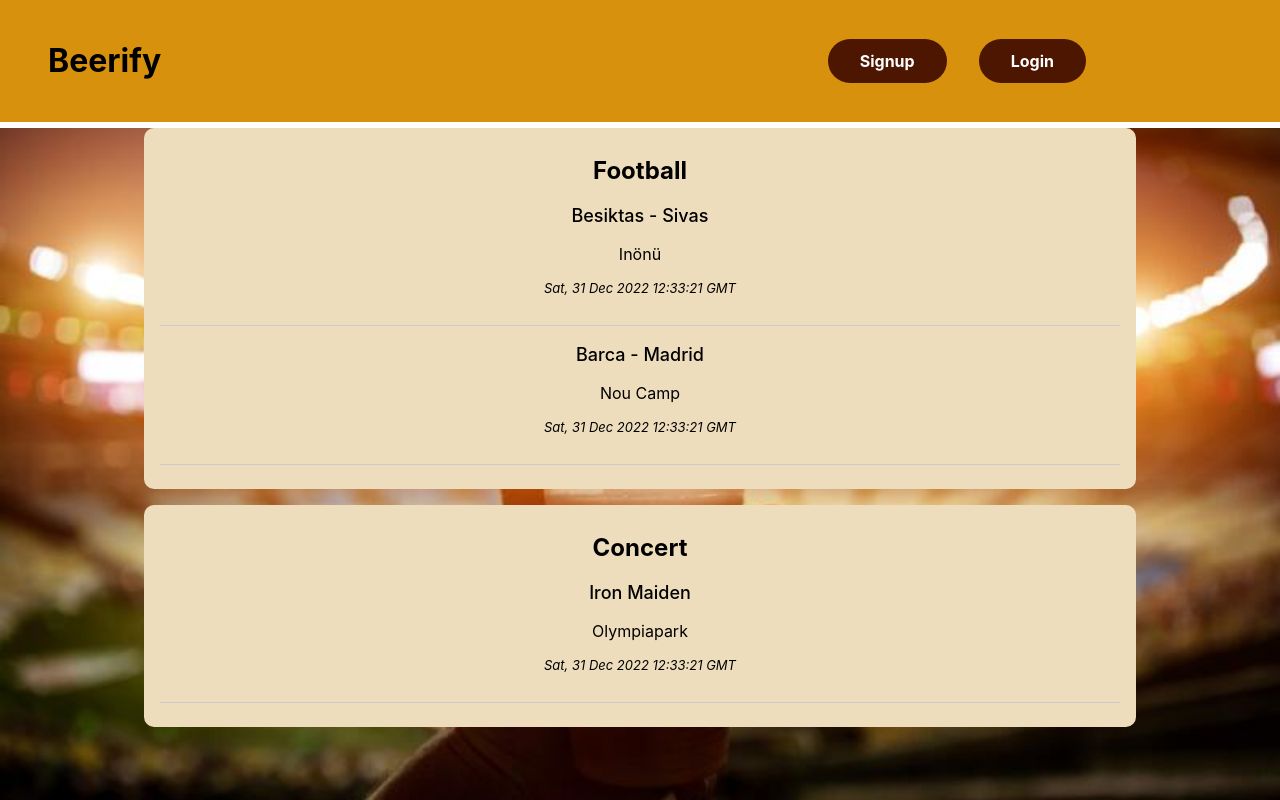
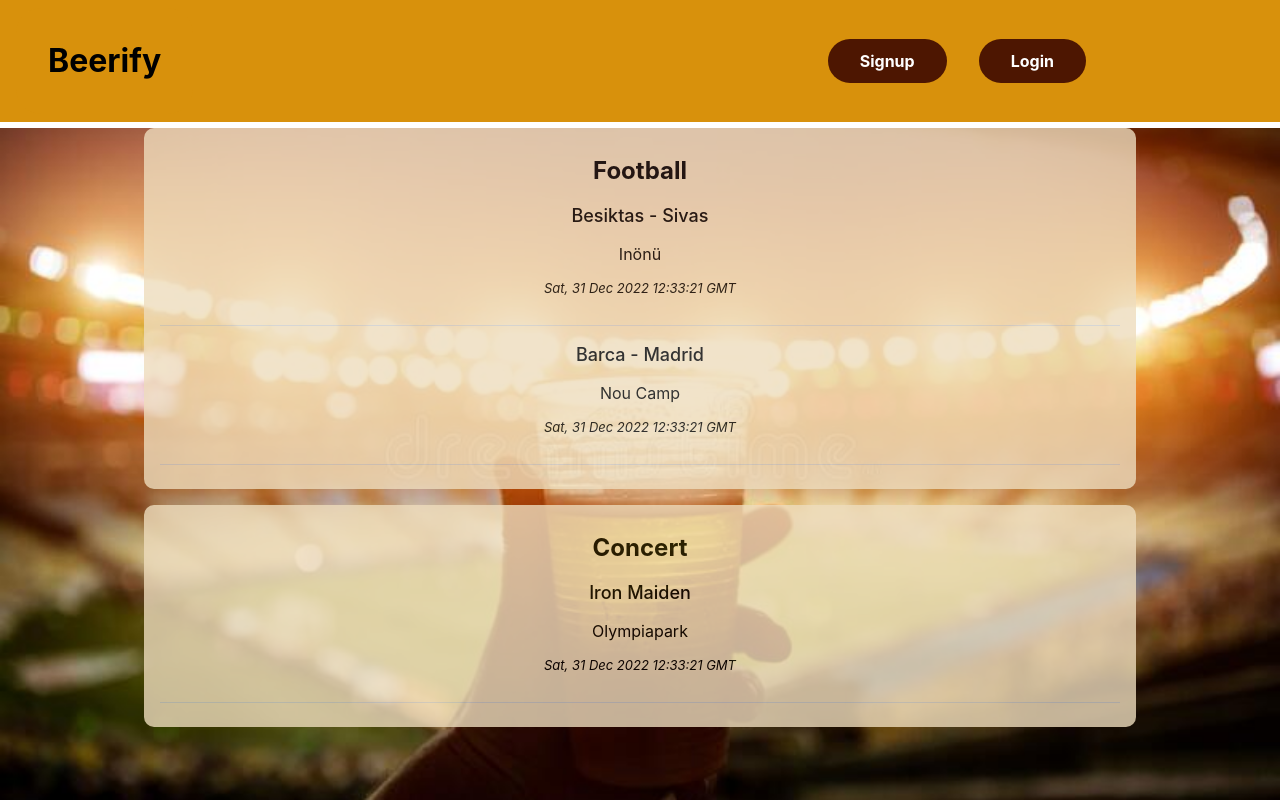
Before and after one commit to utr1903/beerify-frontend, a React (Create React App) app in the folder beerify/: page /events in a window 1280 px wide. Built offline with nearby package versions, Linux system fonts and the light colour scheme.

Commit message:
Add transparency

```diff
--- a/beerify/src/components/events/Events.module.css
+++ b/beerify/src/components/events/Events.module.css
@@ -6,6 +6,7 @@
   width: 75%;
   margin: 1rem auto 1rem auto;
   background: #eeddbd;
+  opacity: 0.8;
   padding: 8px 16px;
   text-align: center;
   border-radius: 10px;
--- a/beerify/src/components/login/Login.module.css
+++ b/beerify/src/components/login/Login.module.css
@@ -6,6 +6,7 @@
   padding: 1rem;
   text-align: center;
   background: #f0c678;
+  opacity: 0.7;
 }
 
 .control {
--- a/beerify/src/components/signup/Signup.module.css
+++ b/beerify/src/components/signup/Signup.module.css
@@ -6,6 +6,7 @@
   padding: 1rem;
   text-align: center;
   background: #f0c678;
+  opacity: 0.7;
 }
 
 .control {
```
